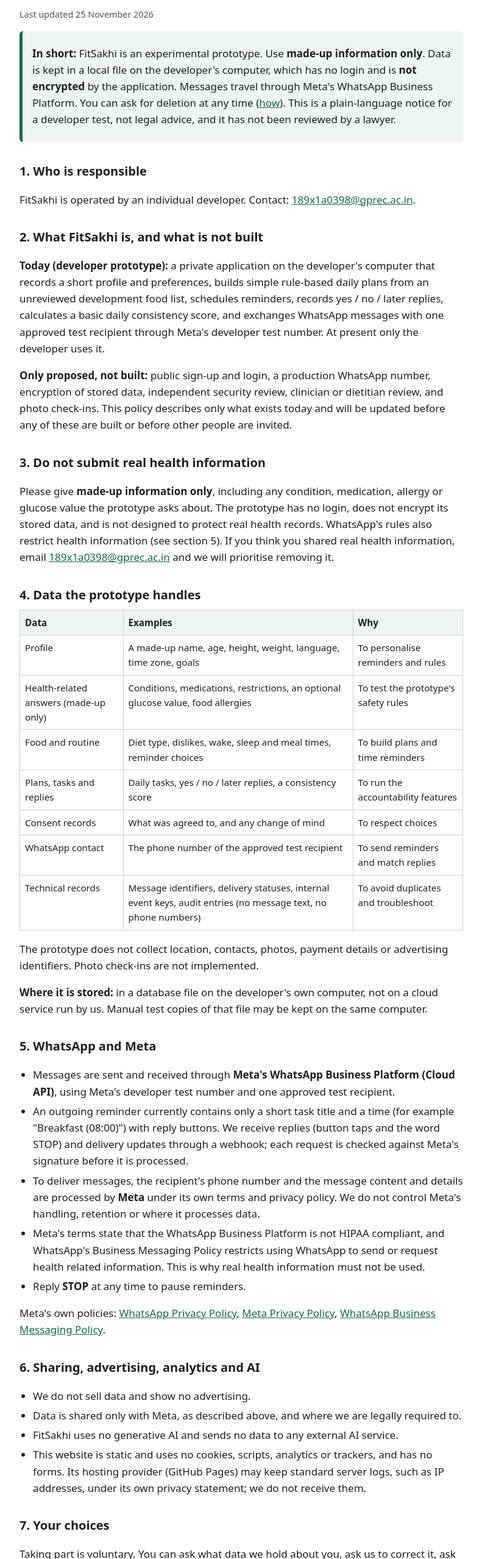
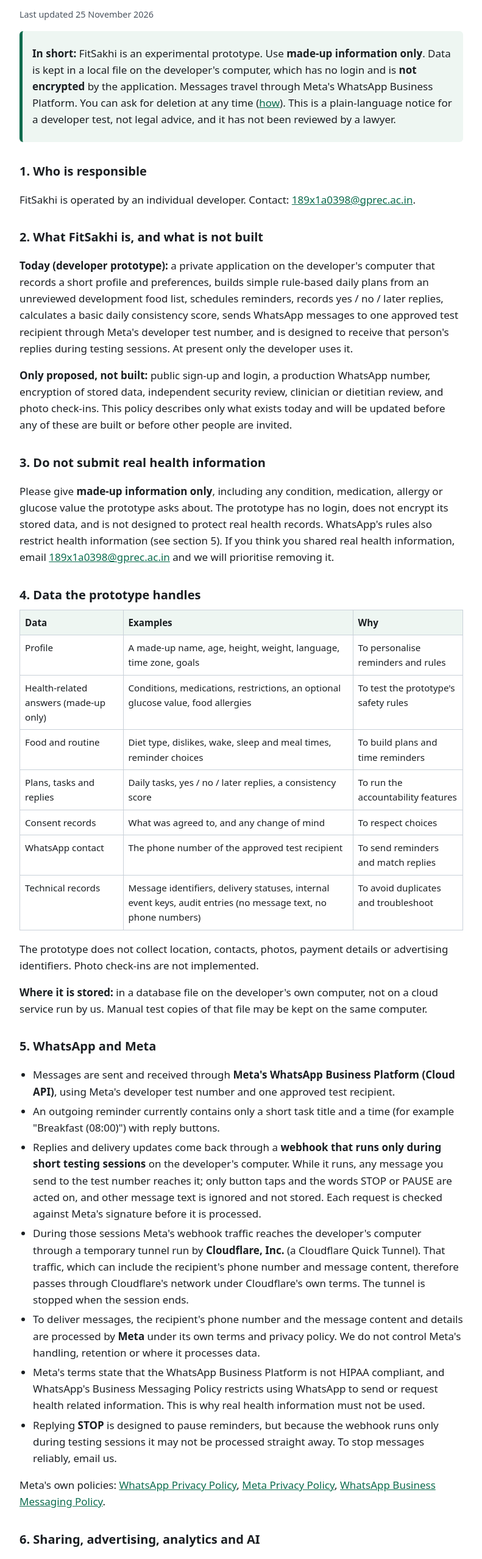
Before and after one commit to nammiHarsha/fitsakhi-public, a plain HTML site: page privacy.html in a window 1280 px wide. Shown: the part 243-2800 px from the top of the page at 61% size, without its empty margins (244-1035 px from the left). Drawn offline with Linux system fonts and the light colour scheme.

Commit message:
Correct STOP/webhook wording; disclose temporary Cloudflare test tunnel; replies designed not yet verified

```diff
--- a/privacy.html
+++ b/privacy.html
@@ -21,7 +21,7 @@
 <p>FitSakhi is operated by an individual developer. Contact: <a href="mailto:189x1a0398@gprec.ac.in">189x1a0398@gprec.ac.in</a>.</p>
 
 <h2>2. What FitSakhi is, and what is not built</h2>
-<p><strong>Today (developer prototype):</strong> a private application on the developer's computer that records a short profile and preferences, builds simple rule-based daily plans from an unreviewed development food list, schedules reminders, records yes / no / later replies, calculates a basic daily consistency score, and exchanges WhatsApp messages with one approved test recipient through Meta's developer test number. At present only the developer uses it.</p>
+<p><strong>Today (developer prototype):</strong> a private application on the developer's computer that records a short profile and preferences, builds simple rule-based daily plans from an unreviewed development food list, schedules reminders, records yes / no / later replies, calculates a basic daily consistency score, sends WhatsApp messages to one approved test recipient through Meta's developer test number, and is designed to receive that person's replies during testing sessions. At present only the developer uses it.</p>
 <p><strong>Only proposed, not built:</strong> public sign-up and login, a production WhatsApp number, encryption of stored data, independent security review, clinician or dietitian review, and photo check-ins. This policy describes only what exists today and will be updated before any of these are built or before other people are invited.</p>
 
 <h2>3. Do not submit real health information</h2>
@@ -45,17 +45,19 @@
 <h2>5. WhatsApp and Meta</h2>
 <ul>
 <li>Messages are sent and received through <strong>Meta's WhatsApp Business Platform (Cloud API)</strong>, using Meta's developer test number and one approved test recipient.</li>
-<li>An outgoing reminder currently contains only a short task title and a time (for example "Breakfast (08:00)") with reply buttons. We receive replies (button taps and the word STOP) and delivery updates through a webhook; each request is checked against Meta's signature before it is processed.</li>
+<li>An outgoing reminder currently contains only a short task title and a time (for example "Breakfast (08:00)") with reply buttons.</li>
+<li>Replies and delivery updates come back through a <strong>webhook that runs only during short testing sessions</strong> on the developer's computer. While it runs, any message you send to the test number reaches it; only button taps and the words STOP or PAUSE are acted on, and other message text is ignored and not stored. Each request is checked against Meta's signature before it is processed.</li>
+<li>During those sessions Meta's webhook traffic reaches the developer's computer through a temporary tunnel run by <strong>Cloudflare, Inc.</strong> (a Cloudflare Quick Tunnel). That traffic, which can include the recipient's phone number and message content, therefore passes through Cloudflare's network under Cloudflare's own terms. The tunnel is stopped when the session ends.</li>
 <li>To deliver messages, the recipient's phone number and the message content and details are processed by <strong>Meta</strong> under its own terms and privacy policy. We do not control Meta's handling, retention or where it processes data.</li>
 <li>Meta's terms state that the WhatsApp Business Platform is not HIPAA compliant, and WhatsApp's Business Messaging Policy restricts using WhatsApp to send or request health related information. This is why real health information must not be used.</li>
-<li>Reply <strong>STOP</strong> at any time to pause reminders.</li>
+<li>Replying <strong>STOP</strong> is designed to pause reminders, but because the webhook runs only during testing sessions it may not be processed straight away. To stop messages reliably, email us.</li>
 </ul>
 <p>Meta's own policies: <a href="https://www.whatsapp.com/legal/privacy-policy">WhatsApp Privacy Policy</a>, <a href="https://www.facebook.com/privacy/policy/">Meta Privacy Policy</a>, <a href="https://business.whatsapp.com/policy">WhatsApp Business Messaging Policy</a>.</p>
 
 <h2>6. Sharing, advertising, analytics and AI</h2>
 <ul>
 <li>We do not sell data and show no advertising.</li>
-<li>Data is shared only with Meta, as described above, and where we are legally required to.</li>
+<li>Data is shared only with Meta and, for the temporary testing tunnel, Cloudflare, as described above, and where we are legally required to.</li>
 <li>FitSakhi uses no generative AI and sends no data to any external AI service.</li>
 <li>This website is static and uses no cookies, scripts, analytics or trackers, and has no forms. Its hosting provider (GitHub Pages) may keep standard server logs, such as IP addresses, under its own privacy statement; we do not receive them.</li>
 </ul>
@@ -67,7 +69,7 @@
 <p>Test data is kept until you ask us to delete it or until developer testing ends, whichever comes first. When testing ends, the test data is deleted. Manual archived copies of the test database are deleted on the same terms.</p>
 
 <h2>9. Security: what exists and what does not</h2>
-<p><strong>What exists:</strong> the prototype runs on the developer's own computer and its services listen only on that computer, except for a short-lived connection used while testing Meta's webhook; webhook requests from Meta are signature-checked; access credentials are kept in memory or the developer's private environment and are not stored in the database; messages are limited to an approved test recipient.</p>
+<p><strong>What exists:</strong> the prototype runs on the developer's own computer and its services listen only on that computer, except that during testing sessions the webhook is made reachable through a temporary Cloudflare tunnel; webhook requests from Meta are signature-checked; access credentials are kept in memory or the developer's private environment and are not stored in the database; messages are limited to an approved test recipient.</p>
 <p><strong>What does not exist:</strong> the application does <strong>not</strong> encrypt its stored data, has no user login, and has had no independent security review. We make no guarantee of security. For this reason real health information must not be submitted.</p>
 
 <h2>10. Adults only</h2>
```
Also changed, not shown: contact.html (+1 -1 lines), data-deletion.html (+2 -2 lines), terms.html (+2 -2 lines).
